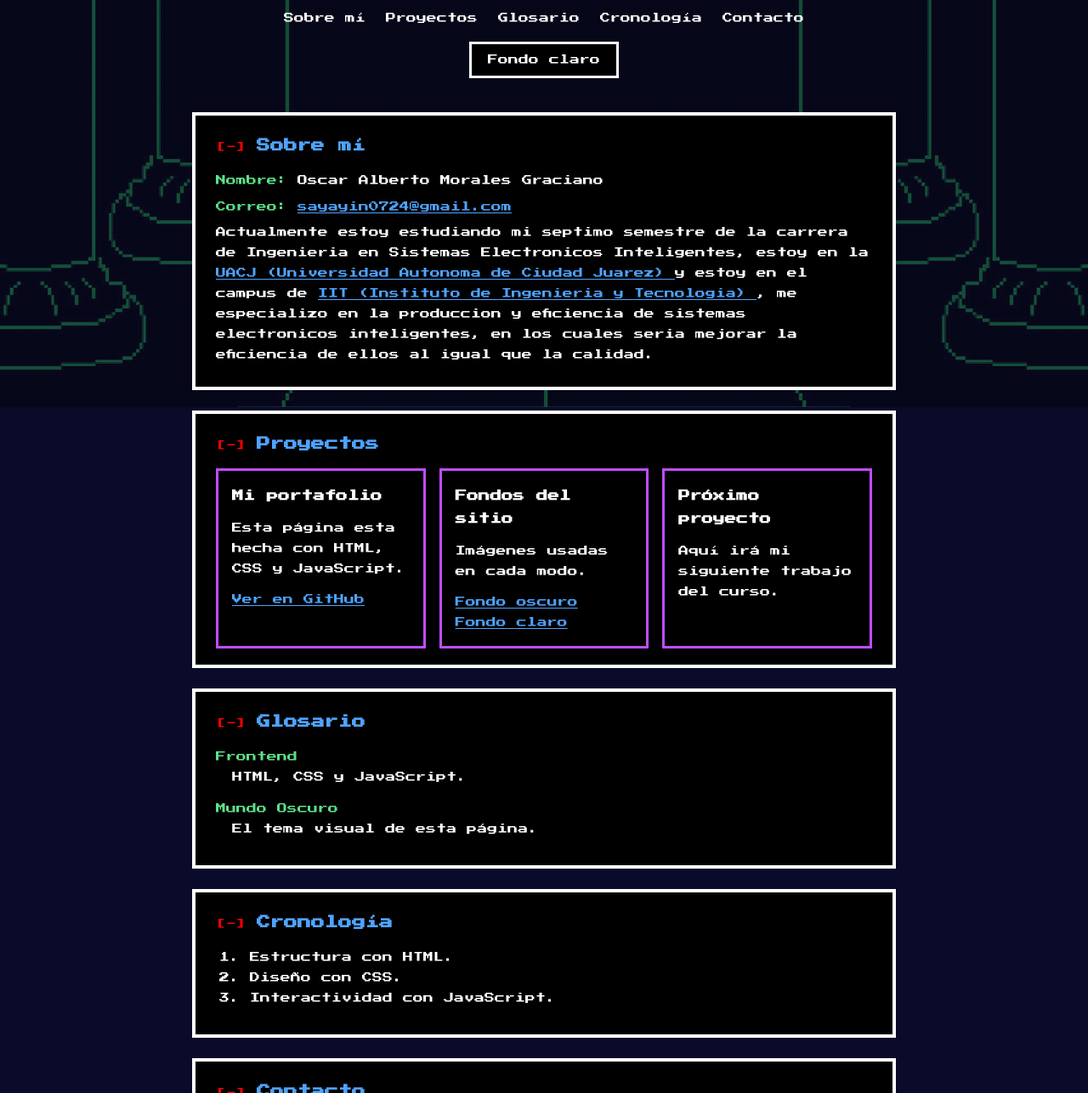
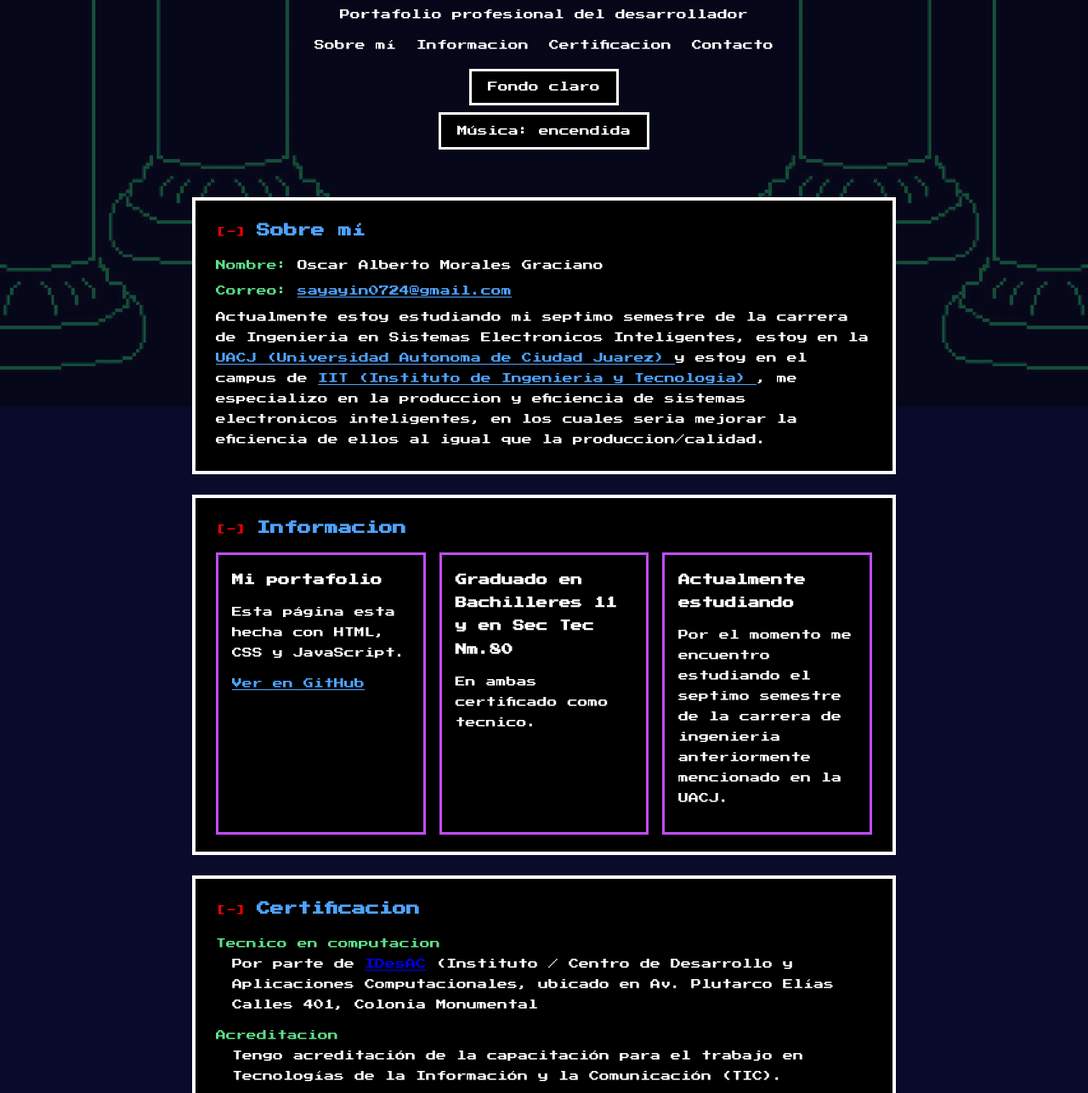
Before and after one commit to Memerrales/Proyectofinal.github.io, a plain HTML site: page index.html in a window 1280 px wide. Shown: the part 321-1607 px from the top of the page at 85% size. Drawn offline with Linux system fonts and the light colour scheme.

Commit message:
index.html

```diff
--- a/index.html
+++ b/index.html
@@ -3,7 +3,7 @@
 <head>
   <meta charset="UTF-8">
   <meta name="viewport" content="width=device-width, initial-scale=1">
-  <title>Proycto Final | Mi portafolio</title>
+  <title>Oscar Alberto | Portafolio profesional</title>
   <!-- Marca la página con la clase "js" si el JavaScript funciona -->
   <script>document.documentElement.classList.add("js");</script>
   <link rel="preconnect" href="https://fonts.googleapis.com">
@@ -11,6 +11,7 @@
   <link href="https://fonts.googleapis.com/css2?family=Press+Start+2P&display=swap" rel="stylesheet">
 
   <style>
+    /* Colores del modo OSCURO */
     :root {
       --fondo: #0a0a2a; --panel: #000000; --borde: #ffffff; --texto: #ffffff;
       --alma: #ff0000; --kris: #4fa3ff; --susie: #c04dff; --ralsei: #5de08a;
@@ -28,7 +29,7 @@
     body { margin: 0; background: var(--fondo); color: var(--texto);
       font-family: "Press Start 2P", monospace; font-size: .75rem; line-height: 2; }
 
-   /* Dos capas de fondo, una encima de la otra. */
+   /* Dos capas de fondo, una encima de la otra. Al cambiar de modo, la clara se desvanece. */
 body::before, body::after {
   content: ""; position: fixed; inset: 0; z-index: -1;
   background-position: center; background-size: cover; background-repeat: no-repeat;
@@ -121,33 +122,32 @@ body.claro::after { opacity: 1; }
       #titulo::after { animation: none; }
       .js .revelar { opacity: 1; transform: none; transition: none; }
     }
+#musicaBtn { display: block; margin: .5rem auto 0; }
   </style>
 </head>
 
 <body>
-  <!-- Aplica el modo guardado ANTES de mostrar la página, para que no parpadee -->
   <script>try { if (localStorage.getItem("tema") === "claro") document.body.classList.add("claro"); } catch (e) {}</script>
-
   <div id="alma"></div>
 <audio id="musica" src="Musica.mp3" loop preload="auto"></audio>
 
   <header>
     <div class="contenedor">
-      <!-- Foto de perfil: sube fotoperfil.jpg (cuadrada, menos de 300 KB). width/height evitan saltos al cargar -->
-      <img class="foto" src="fotoperfil.jpg" alt="Foto de perfil" width="160" height="160">
+     <img class="foto" src="fotoperfil.jpg" alt="Foto de perfil" width="160" height="160">
+<header id="inicio">
       <h1 id="titulo">PAGINA PROFESIONAL</h1>
       <p>Portafolio profesional del desarrollador</p>
       <nav>
         <button type="button" id="menuBtn" aria-expanded="false" aria-controls="menu">☰ Menú</button>
         <ul id="menu">
           <li><a href="#sobre-mi">Sobre mí</a></li>
-          <li><a href="#proyectos">Proyectos</a></li>
-          <li><a href="#glosario">Glosario</a></li>
-          <li><a href="#viaje">Cronología</a></li>
+          <li><a href="#Informacion">Informacion</a></li>
+          <li><a href="#Certificacion">Certificacion</a></li>
           <li><a href="#contacto">Contacto</a></li>
         </ul>
       </nav>
       <button type="button" id="tema">Fondo claro</button>
+<button type="button" id="musicaBtn">Música: apagada</button>
     </div>
   </header>
 
@@ -158,11 +158,11 @@ body.claro::after { opacity: 1; }
       <!-- CAMBIA tu nombre y tu correo -->
       <p><span class="etiqueta">Nombre:</span> Oscar Alberto Morales Graciano</p>
       <p><span class="etiqueta">Correo:</span> <a href="mailto:sayayin0724@gmail.com">sayayin0724@gmail.com</a></p>
-	<p> Actualmente estoy estudiando mi septimo semestre de la carrera de Ingenieria en Sistemas Electronicos Inteligentes, estoy en la <a href="https://www.uacj.mx/" target="_blank" rel="noopener">UACJ (Universidad Autonoma de Ciudad Juarez) </a> y estoy en el campus de <a href="https://www.uacj.mx:80/IIT/index.html" target="_blank" rel="noopener">IIT (Instituto de Ingenieria y Tecnologia) </a>, me especializo en la produccion y eficiencia de sistemas electronicos inteligentes, en los cuales seria mejorar la eficiencia de ellos al igual que la calidad.
+	<p> Actualmente estoy estudiando mi septimo semestre de la carrera de Ingenieria en Sistemas Electronicos Inteligentes, estoy en la <a href="https://www.uacj.mx/" target="_blank" rel="noopener">UACJ (Universidad Autonoma de Ciudad Juarez) </a> y estoy en el campus de <a href="https://www.uacj.mx:80/IIT/index.html" target="_blank" rel="noopener">IIT (Instituto de Ingenieria y Tecnologia) </a>, me especializo en la produccion y eficiencia de sistemas electronicos inteligentes, en los cuales seria mejorar la eficiencia de ellos al igual que la produccion/calidad.
     </details>
 
-    <details id="proyectos" class="caja revelar" open>
-      <summary><h2>Proyectos</h2></summary>
+    <details id="Informacion" class="caja revelar" open>
+      <summary><h2>Informacion</h2></summary>
       <div class="galeria">
         <article class="tarjeta">
           <h3>Mi portafolio</h3>
@@ -170,36 +170,26 @@ body.claro::after { opacity: 1; }
           <a href="https://github.com/memerrales" target="_blank" rel="noopener">Ver en GitHub</a>
         </article>
         <article class="tarjeta">
-          <h3>Fondos del sitio</h3>
-          <p>Imágenes usadas en cada modo.</p>
-          <a href="fondo.jpg">Fondo oscuro</a><br>
-          <a href="fondoblanco.jpg">Fondo claro</a>
-        </article>
+          <h3>Graduado en Bachilleres 11 y en Sec Tec Nm.80</h3>
+          <p>En ambas certificado como tecnico.</p>
+         </article>
         <article class="tarjeta">
-          <h3>Próximo proyecto</h3>
-          <p>Aquí irá mi siguiente trabajo del curso.</p>
+          <h3>Actualmente estudiando</h3>
+          <p>Por el momento me encuentro estudiando el septimo semestre de la carrera de ingenieria anteriormente mencionado en la UACJ.</p>
         </article>
       </div>
     </details>
 
-    <details id="glosario" class="caja revelar" open>
-      <summary><h2>Glosario</h2></summary>
+    <details id="Certificacion" class="caja revelar" open>
+      <summary><h2>Certificacion</h2></summary>
       <dl>
-        <dt>Frontend</dt>
-        <dd>HTML, CSS y JavaScript.</dd>
-        <dt>Mundo Oscuro</dt>
-        <dd>El tema visual de esta página.</dd>
+        <dt>Tecnico en computacion</dt>
+        <dd>Por parte de <a href="https://www.facebook.com/IdesacTec91/?locale=es_LA">IDesAC</a> (Instituto / Centro de Desarrollo y Aplicaciones Computacionales, ubicado en Av. Plutarco Elías Calles 401, Colonia Monumental</dd>
+        <dt>Acreditacion</dt>
+        <dd>Tengo acreditación de la capacitación para el trabajo en Tecnologías de la Información y la Comunicación (TIC).</dd>
       </dl>
     </details>
 
-    <details id="viaje" class="caja revelar" open>
-      <summary><h2>Cronología</h2></summary>
-      <ol>
-        <li>Estructura con HTML.</li>
-        <li>Diseño con CSS.</li>
-        <li>Interactividad con JavaScript.</li>
-      </ol>
-    </details>
 
     <details id="contacto" class="caja revelar" open>
       <summary><h2>Contacto</h2></summary>
@@ -225,12 +215,11 @@ body.claro::after { opacity: 1; }
   </main>
 
   <footer>
-    <p></p>
+    <p><a href="#inicio">↑ Volver al inicio</a></p>
     <p></p>
   </footer>
 
   <script>
-    // 1) Título que se escribe letra por letra
     const titulo = document.getElementById("titulo");
     const textoCompleto = titulo.textContent.trim();
     if (!window.matchMedia("(prefers-reduced-motion: reduce)").matches) {
@@ -243,14 +232,11 @@ body.claro::after { opacity: 1; }
       }, 150);
     }
 
-    // 2) Corazón que sigue al mouse
     const alma = document.getElementById("alma");
     document.addEventListener("mousemove", function (e) {
       alma.style.left = e.clientX + "px";
       alma.style.top = e.clientY + "px";
     });
-
-    // 3) Las cajas suben al aparecer en pantalla
     const observador = new IntersectionObserver(function (entradas) {
       entradas.forEach(function (entrada) {
         if (entrada.isIntersecting) {
@@ -269,12 +255,10 @@ body.claro::after { opacity: 1; }
     }
     actualizarBoton();
     btnTema.addEventListener("click", function () {
-      document.body.classList.toggle("claro"); // agrega o quita la clase "claro" del <body>
+      document.body.classList.toggle("claro");
       try { localStorage.setItem("tema", document.body.classList.contains("claro") ? "claro" : "oscuro"); } catch (e) {}
       actualizarBoton();
     });
-
-    // 5) Menú hamburguesa (celular): se despliega y se colapsa al tocar
     const menuBtn = document.getElementById("menuBtn");
     const menu = document.getElementById("menu");
     menuBtn.addEventListener("click", function () {
@@ -287,8 +271,6 @@ body.claro::after { opacity: 1; }
         menuBtn.setAttribute("aria-expanded", "false");
       }
     });
-
-    // 6) Validación del formulario (sin recargar la página)
     const form = document.getElementById("formContacto");
     function mostrarError(id, texto) { document.getElementById("err-" + id).textContent = texto; }
     form.addEventListener("submit", function (e) {
@@ -307,6 +289,39 @@ body.claro::after { opacity: 1; }
       if (!nombre || !mensaje || !formatoCorreo.test(correo)) valido = false;
       if (!valido) e.preventDefault(); // si hay errores, NO se envía
     });
+const musica = document.getElementById("musica");
+const btnMusica = document.getElementById("musicaBtn");
+musica.volume = 0.4;                // volumen de 0 a 1
+let pausadaPorUsuario = false;      // si la apagaste, no se enciende sola otra vez
+
+function actualizarMusica() {
+  btnMusica.textContent = musica.paused ? "Música: apagada" : "Música: encendida";
+}
+function iniciarMusica() {
+  if (pausadaPorUsuario) return;
+  musica.play().catch(function () {});
+}
+
+iniciarMusica();
+
+
+function alPrimerToque(e) {
+  if (e.target.closest && e.target.closest("#musicaBtn")) return;
+  iniciarMusica();
+  document.removeEventListener("click", alPrimerToque);
+  document.removeEventListener("keydown", alPrimerToque);
+}
+document.addEventListener("click", alPrimerToque);
+document.addEventListener("keydown", alPrimerToque);
+
+
+btnMusica.addEventListener("click", function () {
+  if (musica.paused) { pausadaPorUsuario = false; musica.play().catch(function () {}); }
+  else { pausadaPorUsuario = true; musica.pause(); }
+});
+musica.addEventListener("play", actualizarMusica);
+musica.addEventListener("pause", actualizarMusica);
+actualizarMusica();
   </script>
 </body>
 </html>
```
